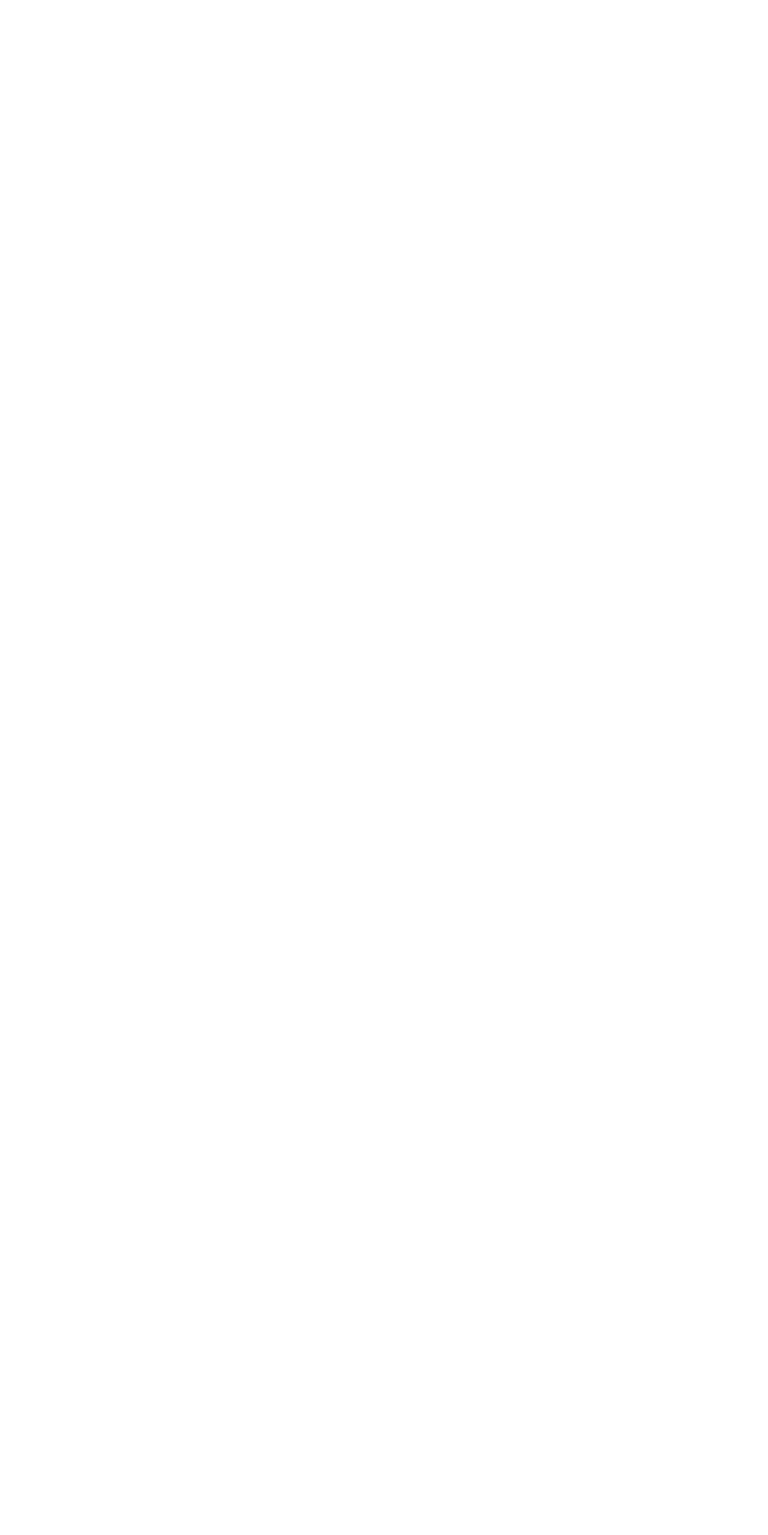
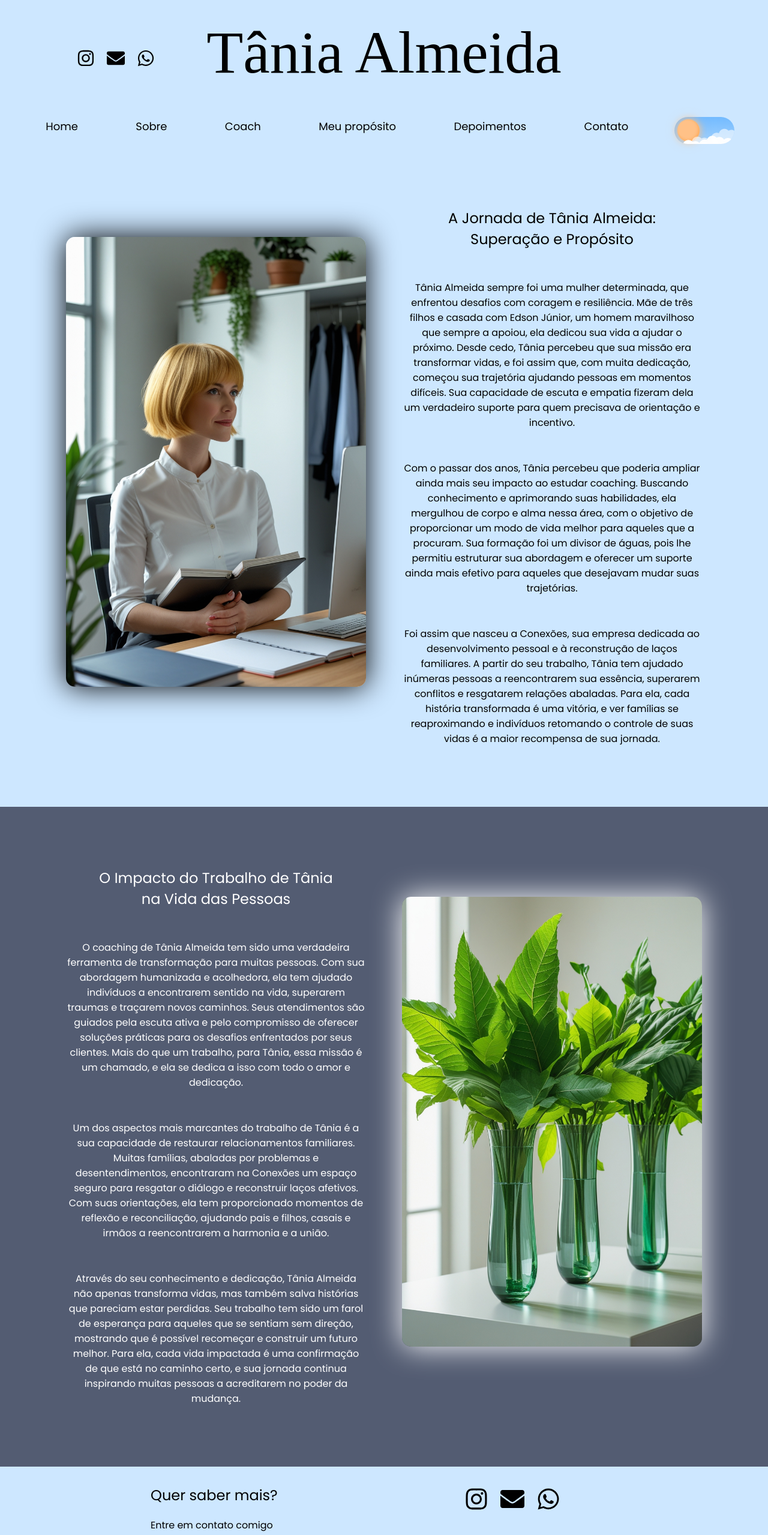
Before and after one commit to MarioCarlaibe/tania-almeida-coach, a React (Vite) app: page /sobre in a window 1280 px wide. Before the commit this address had no page. Shown: the top 2559 px of the page at 60% size. Before the commit the page ends 800 px from the top, so only its background shows below. Built offline with nearby package versions, Linux system fonts and the light colour scheme; a web font is replaced by a local one.

Commit message:
adicionado seção sobre

```diff
--- a/src/App.tsx
+++ b/src/App.tsx
@@ -1,5 +1,5 @@
 import { BrowserRouter as Router } from "react-router-dom"
-import { AppRoutes } from "./components/routers"
+import { AppRoutes } from "./routers"
 import { createGlobalStyle } from "styled-components";
 import { ThemeProvider } from "./themes/theme-context"
 
@@ -32,6 +32,9 @@ const GlobalStyled = createGlobalStyle`
     text-decoration: none;
     color: ${({ theme }) => theme.colors.color};
   }
+  body{
+    background-color: ${({ theme }) => theme.colors.bg};
+  }
 `;
 
 export default App
--- a/src/components/about-section/index.tsx
+++ b/src/components/about-section/index.tsx
@@ -1,24 +1,86 @@
+import aboutTania from "../../assets/about-1.jpg";
+import aboutDetail from "../../assets/about-2.jpg";
+import styled from "styled-components";
+import { FadeInSection } from "../framer-motion";
+
 export const AboutSection = () => {
     return(
         <>
-            <section>
-                <img src="" alt="" />
-                <div>
-                    <h2></h2>
-                    <p></p>
-                    <p></p>
-                    <p></p>
-                </div>
-            </section>
-            <article>
-                <img src="" alt="" />
-                <div>
-                    <h2></h2>
-                    <p></p>
-                    <p></p>
-                    <p></p>
-                </div>
-            </article>
+            <FadeInSection>
+                <Section>
+                    <img src={aboutTania} alt="Photo Tania" />
+                    <div>
+                        <h2>A Jornada de Tânia Almeida: Superação e Propósito</h2>
+                        <p>Tânia Almeida sempre foi uma mulher determinada, que enfrentou desafios com coragem e resiliência. Mãe de três filhos e casada com Edson Júnior, um homem maravilhoso que sempre a apoiou, ela dedicou sua vida a ajudar o próximo. Desde cedo, Tânia percebeu que sua missão era transformar vidas, e foi assim que, com muita dedicação, começou sua trajetória ajudando pessoas em momentos difíceis. Sua capacidade de escuta e empatia fizeram dela um verdadeiro suporte para quem precisava de orientação e incentivo.</p>
+                        <p>Com o passar dos anos, Tânia percebeu que poderia ampliar ainda mais seu impacto ao estudar coaching. Buscando conhecimento e aprimorando suas habilidades, ela mergulhou de corpo e alma nessa área, com o objetivo de proporcionar um modo de vida melhor para aqueles que a procuram. Sua formação foi um divisor de águas, pois lhe permitiu estruturar sua abordagem e oferecer um suporte ainda mais efetivo para aqueles que desejavam mudar suas trajetórias.</p>
+                        <p>Foi assim que nasceu a Conexões, sua empresa dedicada ao desenvolvimento pessoal e à reconstrução de laços familiares. A partir do seu trabalho, Tânia tem ajudado inúmeras pessoas a reencontrarem sua essência, superarem conflitos e resgatarem relações abaladas. Para ela, cada história transformada é uma vitória, e ver famílias se reaproximando e indivíduos retomando o controle de suas vidas é a maior recompensa de sua jornada.</p>
+                    </div>
+                </Section>
+            </FadeInSection>
+            <FadeInSection>
+                <Article>
+                    <img src={aboutDetail} alt="Photo Detail" />
+                    <div>
+                        <h2>O Impacto do Trabalho de Tânia na Vida das Pessoas</h2>
+                        <p>O coaching de Tânia Almeida tem sido uma verdadeira ferramenta de transformação para muitas pessoas. Com sua abordagem humanizada e acolhedora, ela tem ajudado indivíduos a encontrarem sentido na vida, superarem traumas e traçarem novos caminhos. Seus atendimentos são guiados pela escuta ativa e pelo compromisso de oferecer soluções práticas para os desafios enfrentados por seus clientes. Mais do que um trabalho, para Tânia, essa missão é um chamado, e ela se dedica a isso com todo o amor e dedicação.</p>
+                        <p>Um dos aspectos mais marcantes do trabalho de Tânia é a sua capacidade de restaurar relacionamentos familiares. Muitas famílias, abaladas por problemas e desentendimentos, encontraram na Conexões um espaço seguro para resgatar o diálogo e reconstruir laços afetivos. Com suas orientações, ela tem proporcionado momentos de reflexão e reconciliação, ajudando pais e filhos, casais e irmãos a reencontrarem a harmonia e a união.</p>
+                        <p>Através do seu conhecimento e dedicação, Tânia Almeida não apenas transforma vidas, mas também salva histórias que pareciam estar perdidas. Seu trabalho tem sido um farol de esperança para aqueles que se sentiam sem direção, mostrando que é possível recomeçar e construir um futuro melhor. Para ela, cada vida impactada é uma confirmação de que está no caminho certo, e sua jornada continua inspirando muitas pessoas a acreditarem no poder da mudança.</p>
+                    </div>
+                </Article>
+            </FadeInSection>
         </>
     )
 }
+const Section = styled.section`
+    display: flex;
+    justify-content: space-evenly;
+    padding: 50px;
+    height: 1100px;
+    background-color: ${({ theme }) => theme.colors.bg};
+    color: ${({ theme }) => theme.colors.color};
+    & img{
+        width: 500px;
+        height: 750px;
+        margin-top: 100px;
+        box-shadow: 0 0 50px ${({ theme }) => theme.colors.color};
+        border-radius: 15px
+    }
+    & div{
+    width: 500px;
+    display: flex;
+    flex-direction: column;
+    justify-content: space-evenly;
+    align-items: center;
+    text-align: center;
+    & h2{
+      width: 400px;
+    }
+  }
+`
+const Article = styled.article`
+    display: flex;
+    flex-direction: row-reverse;
+    justify-content: space-evenly;
+    padding: 50px;
+    height: 1100px;
+    background-color: ${({ theme }) => theme.colors.bgInvert};
+    color: ${({ theme }) => theme.colors.colorInvert};
+    & img{
+        width: 500px;
+        height: 750px;
+        margin-top: 100px;
+        box-shadow: 0 0 50px ${({ theme }) => theme.colors.colorInvert};
+        border-radius: 15px
+    }
+    & div{
+    width: 500px;
+    display: flex;
+    flex-direction: column;
+    justify-content: space-evenly;
+    align-items: center;
+    text-align: center;
+    & h2{
+      width: 400px;
+    }
+  }
+`
--- a/src/components/framer-motion/index.tsx
+++ b/src/components/framer-motion/index.tsx
@@ -6,7 +6,7 @@ export const FadeInSection = ({ children }: { children: React.ReactNode }) => {
       initial={{ opacity: 0 }}
       whileInView={{ opacity: 1 }}
       transition={{ duration: 0.8, ease: "easeOut" }}
-      viewport={{ amount: 0.3 }}
+      viewport={{ amount: 0.2 }}
     >
       {children}
     </motion.div>
--- a/src/components/header/index.tsx
+++ b/src/components/header/index.tsx
@@ -1,6 +1,7 @@
 import styled from "styled-components";
 import { FaInstagram, FaEnvelope, FaWhatsapp } from "react-icons/fa";
 import { AnimatedButton } from "../../themes/button"
+import { Link } from "react-router-dom";
 
 export const HeaderMenu = () => {
   return (
@@ -19,12 +20,12 @@ export const HeaderMenu = () => {
           </div>
         </Label>
         <Menu>
-          <li><a href="#">Home</a></li>
-          <li><a href="#">Sobre</a></li>
-          <li><a href="#">Coach</a></li>
-          <li><a href="#">Meu propósito</a></li>
-          <li><a href="#">Depoimentos</a></li>
-          <li><a href="#">Contato</a></li>
+          <li><Link to="/">Home</Link></li>
+          <li><Link to="/sobre">Sobre</Link></li>
+          <li><Link to="/">Coach</Link></li>
+          <li><Link to="/">Meu propósito</Link></li>
+          <li><Link to="/">Depoimentos</Link></li>
+          <li><Link to="/">Contato</Link></li>
           <Button><AnimatedButton /></Button>
         </Menu>
       </nav>
@@ -132,7 +133,6 @@ const Menu = styled.ul`
     transition: 0.3s ease-out;
     &:hover{
       background-color: ${({ theme }) => theme.colors.bgInvert};
-      box-shadow: 0 0 30px 10px ${({ theme }) => theme.colors.bgInvert};
       color: ${({ theme }) => theme.colors.colorInvert};
     }
   }
--- a/src/pages/about/index.tsx
+++ b/src/pages/about/index.tsx
@@ -1,12 +1,12 @@
 import { FooterMenu } from "../../components/footer";
 import { HeaderMenu } from "../../components/header";
-import { MainCover } from "../../components/main";
+import { AboutSection } from "../../components/about-section";
 
-export function Home() {
+export function About() {
     return(
         <>
             <HeaderMenu />
-            <MainCover />
+            <AboutSection />
             <FooterMenu/>
         </>
     )
--- a/src/components/routers/index.tsx
+++ b/src/routers/index.tsx
@@ -1,10 +1,12 @@
 import { Route, Routes } from "react-router-dom";
-import { Home } from "../../pages/home";
+import { Home } from "../pages/home";
+import { About } from "../pages/about"
 
 export function AppRoutes() {
     return(
         <Routes>
             <Route path="/" element={<Home />}/>
+            <Route path="/sobre" element={<About />}/>
         </Routes>
     )
 }
```
Also changed, not shown: src/assets/coach-family.jpg (added), src/assets/coach-personal.jpg (added).
